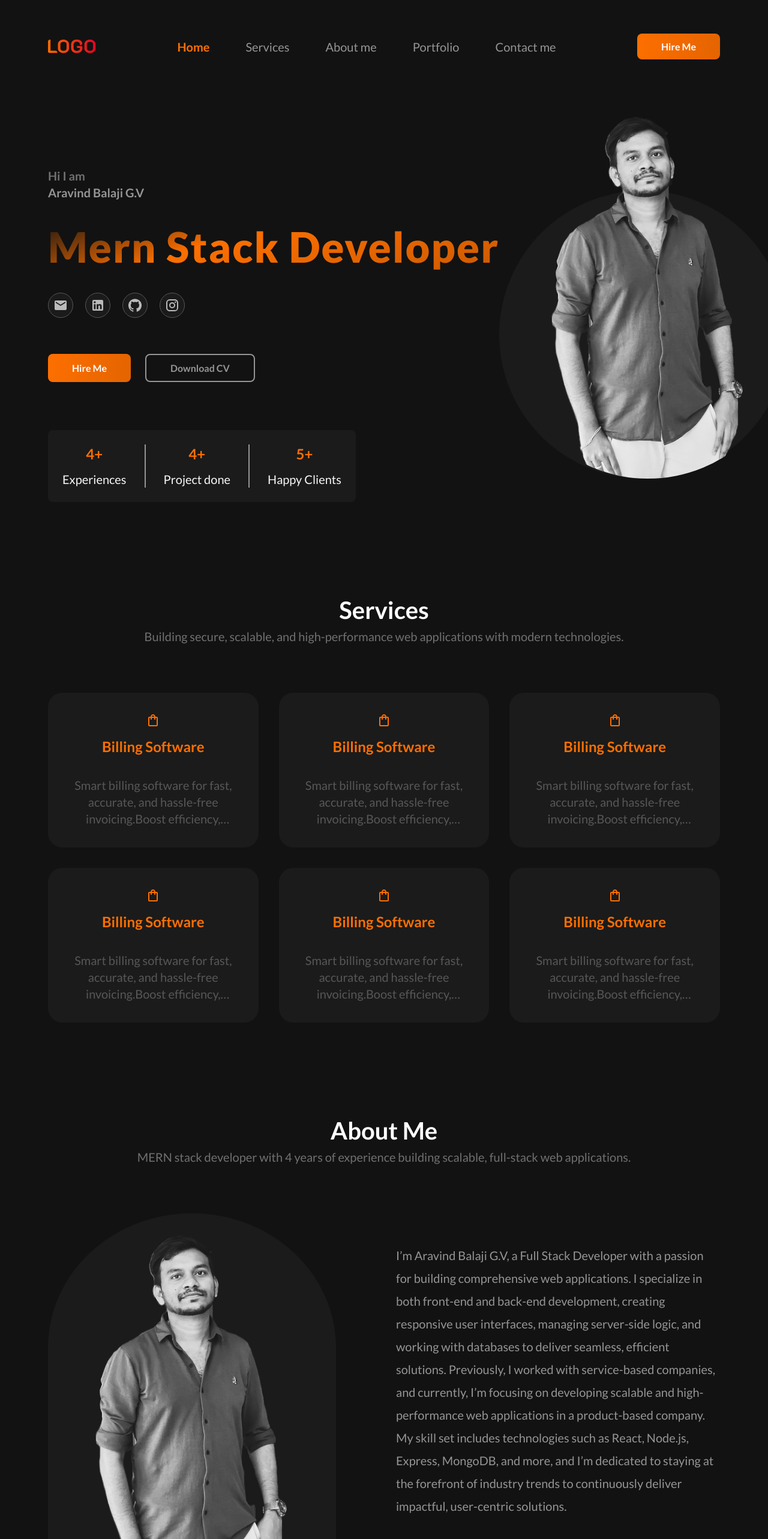
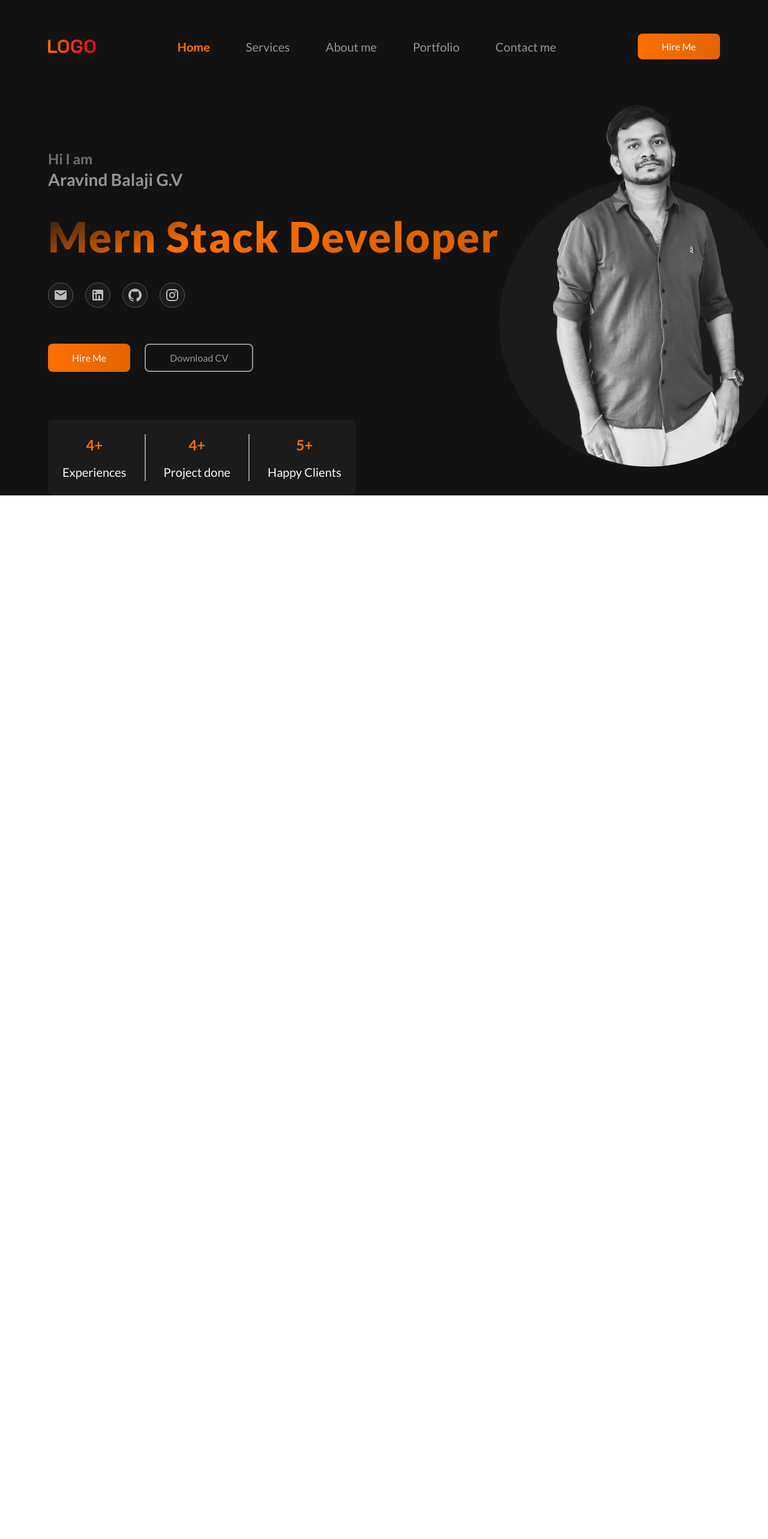
Before and after one commit to aravind-balaji-28/portfolio, a Next.js app: page / in a window 1280 px wide. Shown: the top 2566 px of the page at 60% size. After the commit the page ends 826 px from the top, so only its background shows below. Built offline with nearby package versions, Linux system fonts and the light colour scheme.

Commit message:
update code

```diff
--- a/app/data.tsx
+++ b/app/data.tsx
@@ -1,3 +1,4 @@
+"use client";
 import { Instagram, LinkedIn, GitHub, Mail, ShoppingBagOutlined } from '@mui/icons-material';
 
 export const NAV_ITEMS = ["Home", "Services", "About me", "Portfolio", "Contact me"];
--- a/app/globals.css
+++ b/app/globals.css
@@ -187,7 +187,8 @@
 
   /* Landing Page */
   .landing-page .header .button-comp .btn-text {
-    @apply !text-sm xl:!text-base;
+    @apply !text-sm lg:!text-base
+    !font-normal !text-base lg:!font-medium;
     line-height: normal !important;
   }
 
@@ -195,7 +196,8 @@
     @apply !fill-[var(--white-dark)];
   }
   .landing-page .body .profile .profile__left .button-comp .btn-text {
-    @apply !text-sm xl:!text-base;
+    @apply !text-sm lg:!text-base
+    !font-normal !text-base lg:!font-medium;
     line-height: normal !important;
   }
 
@@ -224,6 +226,6 @@
   .landing-page .tabs-comp .button-comp {
     @apply !gap-2.5
        !py-3 !px-8
-       xl:!px-10;
+       lg:!px-10;
   }
 }
--- a/app/page.tsx
+++ b/app/page.tsx
@@ -39,16 +39,16 @@ export default function Page() {
       size="lg"
       text="Hire Me"
       variant="filled"
-      className="px-[1rem] py-[0.5rem] xl:px-[2.5rem] xl:py-[0.75rem]"
+      className="px-[1rem] py-[0.5rem] md:px-[1.75rem] md:py-[0.625rem] lg:px-[2.5rem] lg:py-[0.75rem]"
     />
   }
   const Logo = (): React.JSX.Element => {
     return <Image src="/img/logo.svg" alt="Logo" width={80} height={100}
-      className="w-[64px] md:w-[80px] absolute left-1/2 -translate-x-1/2 xl:static xl:translate-x-0"
+      className="w-[64px] md:w-[72px] lg:w-[80px]"
     />
   }
   const NavLink = (): React.JSX.Element => {
-    return <div className="hidden xl:flex items-center gap-[3.75rem]">
+    return <div className="hidden lg:flex items-center gap-[3.75rem]">
       {NAV_ITEMS.map((item) => (
         <Typography
           key={item}
@@ -85,10 +85,12 @@ export default function Page() {
       ))}
     </div>
   }
+
   return (
-    <div className="landing-page bg-[#121212] w-full pt-14 flex flex-col gap-[60px] xl:gap-[150px]">
-      <header className="header flex justify-between items-center px-6 md:px-10 xl:px-20 bg-transparent">
-        <button className="block xl:hidden">
+
+    <div className="landing-page bg-[#121212] w-full flex flex-col gap-[60px] pt-[28px] md:gap-[80px] md:pt-[42px] lg:gap-[150px] lg:pt-[56px]">
+      <header className="header flex justify-between items-center px-[16px] md:px-[40px] lg:px-[80px]">
+        <button className="block lg:hidden">
           <svg
             xmlns="http://www.w3.org/2000/svg"
             className="w-6 h-6 text-white"
@@ -104,30 +106,32 @@ export default function Page() {
         <NavLink />
         <RenderHirMe />
       </header>
-      <div className="body flex flex-col gap-[9.375rem] px-20 pt-[1.875rem]">
-        {/* Profile Section */}
-        <div className="profile flex flex-col xl:flex-row justify-between items-center gap-[4rem] xl:gap-0">
-          <div className="profile__left w-full flex flex-col items-center xl:items-start text-center xl:text-left">
-            <div className="flex flex-col gap-[5rem]">
+      <div className="body flex flex-col gap-[100px] px-[16px] md:gap-[120px] md:px-[40px] lg:gap-[150px] lg:px-[80px]">
+        {/* Profile Section pending */}
+        <div className="profile flex flex-col lg:flex-row justify-between items-center">
+          <div className="profile__left">
+            <div className="flex flex-col gap-[50px] lg:gap-[5rem]">
               <div className="flex flex-col gap-[3.75rem]">
                 <div className="flex flex-col gap-[1.5rem]">
-                  <div className="flex flex-col">
-                    <Typography variant="h5" className="text-lg md:text-xl !text-[var(--white-dark-active)]">
+                  <div className="flex flex-col items-center md:items-start lg:items-start">
+                    <Typography variant="h5" className="!text-[var(--white-dark-active)] text-base md:text-xl lg:text-2xl">
                       Hi I am
                     </Typography>
-                    <Typography variant="h4" className="text-lg md:text-xl !text-[var(--white-dark-hover)]">
+                    <Typography variant="h4" className="!text-[var(--white-dark-hover)] text-xl md:text-2xl lg:text-[28px]">
                       Aravind Balaji G.V
                     </Typography>
                   </div>
                   <Typography variant="h1"
-                    className="bg-[linear-gradient(160deg,rgba(152,67,0,0)_0%,rgba(253,111,0,1)_38%,rgba(202,89,0,1)_100%)] bg-clip-text text-transparent text-[2.5rem] md:text-[3.5rem] xl:text-[4.375rem] font-black tracking-[0.131rem] whitespace-normal xl:whitespace-nowrap">
+                    className="bg-[linear-gradient(160deg,rgba(152,67,0,0)_0%,rgba(253,111,0,1)_38%,rgba(202,89,0,1)_100%)] bg-clip-text text-transparent text-[3.125rem] md:text-[3.75rem] lg:text-[4.375rem]
+ font-black tracking-[0.131rem] leading-normal break-words whitespace-normal text-center md:break-normal md:whitespace-nowrap md:text-left
+">
                     Mern Stack Developer
                   </Typography>
-                  <div className="inline-flex justify-center xl:justify-start gap-[1.25rem]">
+                  <div className="flex gap-[1.25rem] justify-center md:justify-start lg:justify-start">
                     <SocialMediaIcons />
                   </div>
                 </div>
-                <div className="flex justify-center xl:justify-start gap-[1.5rem]">
+                <div className="flex gap-[1.5rem] justify-center md:justify-start lg:justify-start">
                   <RenderHirMe />
                   <Button
                     borderRadius="corner"
@@ -137,11 +141,12 @@ export default function Page() {
                     size="lg"
                     text="Download CV"
                     type="button"
+                    className="px-[1rem] py-[0.5rem] md:px-[1.75rem] md:py-[0.625rem] lg:px-[2.5rem] lg:py-[0.75rem]"
                     variant="outlined"
                   />
                 </div>
               </div>
-              <div className="flex gap-[1.875rem] p-[16px] xl:p-[1.5rem] bg-[var(--dark-grey)] w-full max-w-max rounded-[0.5rem]">
+              <div className="flex gap-[1.875rem] p-[16px] md:p-[20px] lg:p-[1.5rem] bg-[var(--dark-grey)] w-full max-w-max rounded-[0.5rem]">
                 {HIGHLIGHTS.map((item, index) => {
                   const isLast = index === HIGHLIGHTS.length - 1;
                   return (
@@ -150,15 +155,17 @@ export default function Page() {
                       className={[
                         "flex flex-col items-center gap-[0.75rem]",
                         !isLast &&
-                        "border-r-2 border-[var(--white-dark-hover)] pr-[1.875rem]",
+                        "border-r-2 border-[var(--white-dark-hover)] pr-[14px] md:pr-[22px] lg:pr-[1.875rem]",
                       ]
                         .filter(Boolean)
                         .join(" ")}
                     >
-                      <Typography variant="h5" className="max-xl:text-[20px] text-[var(--orange-normal)]">
+                      <Typography variant="h5" className="text-[var(--orange-normal)] text-[20px] md:text-[22px] lg:text-[24px]"
+                      >
                         {item.value}
                       </Typography>
-                      <Typography variant="h6" className="max-xl:text-[16px] text-[var(--white-normal)]">
+                      <Typography variant="h6" className="text-[var(--white-normal)] text-[16px] md:text-[18px] lg:text-[20px] whitespace-nowrap
+                      ">
                         {item.label}
                       </Typography>
                     </div>
@@ -167,43 +174,32 @@ export default function Page() {
               </div>
             </div>
           </div>
-          <div className="profile__right flex justify-center xl:justify-end w-full mt-8 xl:mt-0">
-            <div
-              className="relative flex items-center justify-center bg-[var(--dark-grey)] rounded-full w-[16rem] h-[16rem] sm:w-[20rem] sm:h-[20rem] md:w-[24rem] md:h-[24rem] xl:w-[30rem] xl:h-[30rem]">
-              <div className="absolute left-[0.5rem] bottom-0 w-[88%] sm:w-[92%] md:w-[95%] xl:w-full">
-                <Image
-                  className="w-full h-full rounded-full object-cover grayscale"
-                  src="/img/profile-img.png"
-                  alt="Profile image"
-                  width={300}
+          <div className="profile__right">
+            <div className="relative flex items-center justify-center bg-[var(--dark-grey)] rounded-full w-[30rem] h-[30rem]">
+              <div className="absolute left-[0.625rem] bottom-[0] w-full">
+                <Image className="w-full h-full rounded-full object-cover grayscale" src="/img/profile-img.png" alt="Logo" width={300}
                   height={200}
-                  priority
                 />
               </div>
             </div>
           </div>
         </div>
         {/* Service Section */}
-        <div className="service flex flex-col items-center justify-center gap-[3rem] sm:gap-[4rem] xl:gap-[80px]">
-          <SectionHeading
-            title="Services"
-            description="Building secure, scalable, and high-performance web applications with modern technologies."
-          />
-          <div
-            className="grid grid-cols-1 sm:grid-cols-2 lg:grid-cols-3 gap-[1.5rem] sm:gap-[2rem] xl:gap-[2.125rem] place-items-center w-full"
-          >
+        {/* <div className="service flex flex-col items-center justify-center gap-[80px]">
+          <SectionHeading title="Services" description="Building secure, scalable, and high-performance web applications with modern technologies." />
+          <div className="grid grid-cols-1 gap-[2.125rem] place-items-stretch">
             {SERVICES.map((service, index) => {
               const Icon = service.icon;
               return (
                 <div
                   key={index}
-                  className="flex flex-col items-center justify-between gap-[1.5rem] sm:gap-[2.125rem] bg-[var(--dark-grey)] rounded-[1.25rem] sm:rounded-[1.5rem] p-[1.5rem] sm:p-[2.125rem] w-full max-w-full sm:max-w-[24.979rem] h-full">
-                  <div className="flex flex-col items-center gap-[0.75rem] sm:gap-[1rem]">
-                    <Icon className="w-[3rem] sm:w-[3.642rem] h-auto" />
-                    <Typography
-                      variant="h5"
-                      className="text-[var(--orange-normal)] text-center"
+                  className="flex flex-col items-center justify-center  gap-[2.125rem]
+                   bg-[var(--dark-grey)] rounded-[1.5rem] p-[2.125rem]
+                   w-full max-w-[24.979rem]"
                 >
+                  <div className="flex flex-col items-center gap-[1rem]">
+                    <Icon className="!w-[3.642rem] !h-auto" />
+                    <Typography variant="h5" className="text-[var(--orange-normal)]">
                       {service.title}
                     </Typography>
                   </div>
@@ -218,48 +214,25 @@ export default function Page() {
               );
             })}
           </div>
-        </div>
+        </div> */}
         {/* About Me Section */}
-        <div className="about flex flex-col items-center justify-center gap-[3rem] sm:gap-[4rem] xl:gap-[80px]">
-          {/* Section Heading */}
-          <SectionHeading
-            className="about__heading text-center xl:text-left"
-            title="About Me"
-            description="MERN stack developer with 4 years of experience building scalable, full-stack web applications."
-          />
-          {/* Content */}
-          <div className="about__content flex flex-col xl:flex-row items-center gap-[3rem] sm:gap-[4rem] xl:gap-[6.25rem] w-full">
-            {/* LEFT IMAGE */}
-            <div className="about__content__left flex justify-center w-full xl:w-auto">
-              <div
-                className="relative flex items-center justify-center bg-[var(--dark-grey)] w-[16rem] h-[22rem]sm:w-[20rem] sm:h-[28rem] md:w-[24rem] md:h-[32rem] xl:w-[30rem] xl:h-[40rem] rounded-t-[50%]rounded-b-[0.625rem] [border-top-left-radius:50%_35%] [border-top-right-radius:50%_35%]">
-                <div className="absolute inset-x-0 bottom-0 w-full h-full">
-                  <Image
-                    className="w-full h-full object-cover grayscale"
-                    src="/img/profile-img.png"
-                    alt="Profile image"
-                    width={400}
+        {/* <div className="about flex flex-col items-center justify-center gap-[80px]">
+          <SectionHeading className='about__heading' title="About Me" description="MERN stack developer with 4 years of experience building scalable, full-stack web applications." />
+          <div className="about__content flex gap-[6.25rem]">
+            <div className="about__content__left">
+              <div className="relative flex items-center justify-center bg-[var(--dark-grey)]  w-[30rem] h-[40rem] rounded-t-[50%]
+         rounded-b-[0.625rem]
+         [border-top-left-radius:50%_35%]
+         [border-top-right-radius:50%_35%] ">
+                <div className="absolute left-[0] bottom-[0] w-full">
+                  <Image className="w-full h-full object-cover grayscale" src="/img/profile-img.png" alt="Logo" width={400}
                     height={200}
                   />
                 </div>
               </div>
-            </div>
-            {/* RIGHT CONTENT */}
-            <div className="about__content__right flex flex-col gap-[2rem] sm:gap-[2.5rem] items-center xl:items-start text-center xl:text-left w-full">
-              <Typography
-                variant="h6"
-                className="text-[var(--white-dark-hover)] leading-[1.9] tracking-normal"
-              >
-                I’m Aravind Balaji G.V, a Full Stack Developer with a passion for building
-                comprehensive web applications. I specialize in both front-end and
-                back-end development, creating responsive user interfaces, managing
-                server-side logic, and working with databases to deliver seamless,
-                efficient solutions. Previously, I worked with service-based companies,
-                and currently, I’m focusing on developing scalable and high-performance
-                web applications in a product-based company. My skill set includes
-                technologies such as React, Node.js, Express, MongoDB, and more, and I’m
-                dedicated to staying at the forefront of industry trends to continuously
-                deliver impactful, user-centric solutions.
+            </div> <div className="about__content__right flex flex-col gap-[2.5rem]">
+              <Typography variant="h6" className="text-[var(--white-dark-hover)] leading-[1.9] tracking-normal">
+                I’m Aravind Balaji G.V, a Full Stack Developer with a passion for building comprehensive web applications. I specialize in both front-end and back-end development, creating responsive user interfaces, managing server-side logic, and working with databases to deliver seamless, efficient solutions. Previously, I worked with service-based companies, and currently, I’m focusing on developing scalable and high-performance web applications in a product-based company. My skill set includes technologies such as React, Node.js, Express, MongoDB, and more, and I’m dedicated to staying at the forefront of industry trends to continuously deliver impactful, user-centric solutions.
               </Typography>
               <Button
                 borderRadius="corner"
@@ -274,9 +247,10 @@ export default function Page() {
                 variant="filled"
               />
             </div>
+            <div>
             </div>
-          {/* SKILLS */}
-          <div className="SKILLS flex gap-[2.5rem] sm:gap-[4rem] xl:gap-[7rem] flex-wrap justify-center xl:justify-start">
+          </div>
+          <div className="skills flex gap-[7rem] flex-wrap">
             {SKILLS.map((skill, index) => (
               <ProgressBar
                 key={`${skill.title}-${index}`}
@@ -287,70 +261,71 @@ export default function Page() {
               />
             ))}
           </div>
-        </div>
+        </div> */}
         {/* Portfolio Section */}
-        <div className="portfolio flex flex-col items-center justify-center gap-[2.5rem] sm:gap-[3.5rem] xl:gap-[70px]">
-          {/* Heading + Tabs */}
-          <div className="flex flex-col gap-[1.5rem] sm:gap-[2.5rem] items-center xl:items-start">
-            <SectionHeading className="portfolio__heading text-center xl:text-left" title="Portfolio" />
-            <div className="w-full overflow-x-auto xl:overflow-visible">
+        {/* <div className="portfolio flex flex-col items-center justify-center gap-[70px]">
+          <div className="flex flex-col gap-[40px]">
+            <SectionHeading className='portfolio__heading' title="Portfolio" />
             <Tabs
-                className="flex gap-[1rem] min-w-max justify-center xl:justify-start"
+              className=""
               tabs={[
-                  { id: 1, label: "All" },
-                  { id: 2, label: "Ecommerce" },
-                  { id: 3, label: "Crypto & DeFi" },
+                {
+                  id: 1,
+                  label: 'All'
+                },
+                {
+                  id: 2,
+                  label: 'Ecommerce'
+                },
+                {
+                  id: 3,
+                  label: 'Crypto & DeFi'
+                },
               ]}
             />
           </div>
+          <div className="flex w-full gap-[2rem] justify-center flex-wrap">
+            <div className="flex flex-col items-center w-full max-w-[415px]">
+              <div className="w-full min-h-[300px] md:min-h-[380px] lg:min-h-[415px]  bg-[url('/img/Rectangle-test.png')] bg-cover bg-center rounded-t-[0.625rem]">
               </div>
-          {/* Portfolio Cards */}
-          <div className="flex w-full gap-[1.25rem] sm:gap-[2rem] justify-center flex-wrap">
-            {[1, 2].map((_, index) => (
-              <div
-                key={index}
-                className="flex flex-col items-center w-full max-w-[20rem] sm:max-w-[24rem] lg:max-w-[415px]"
-              >
-                {/* Image */}
-                <div
-                  className="w-full min-h-[220px] sm:min-h-[280px] md:min-h-[340px] lg:min-h-[415px] bg-[url('/img/Rectangle-test.png')] bg-cover bg-center rounded-t-[0.625rem]"
-                />
-                {/* Title */}
-                <div className="flex bg-[#ffffff14] p-[0.75rem] sm:p-[1rem] rounded-b-[0.625rem] w-full">
-                  <Typography
-                    variant="body"
-                    className="text-[var(--white-normal-active)] text-sm sm:text-base"
-                  >
+              <div className="flex bg-[#ffffff14] p-[16px] rounded-b-[0.625rem] w-full">
+                <Typography variant="body" className="text-[var(--white-normal-active)]">
                   WonderSoft
                 </Typography>
               </div>
             </div>
-            ))}
+            <div className="flex flex-col items-center w-full max-w-[415px]">
+              <div className="w-full min-h-[300px] md:min-h-[380px] lg:min-h-[415px]  bg-[url('/img/Rectangle-test.png')] bg-cover bg-center rounded-t-[0.625rem]">
+              </div>
+              <div className="flex bg-[#ffffff14] p-[16px] rounded-b-[0.625rem] w-full">
+                <Typography variant="body" className="text-[var(--white-normal-active)]">
+                  WonderSoft
+                </Typography>
               </div>
             </div>
-        <div className="contact flex flex-col items-center justify-center gap-[2.5rem] sm:gap-[3rem] xl:gap-[50px]">
-          <SectionHeading
-            className="contact__heading text-center xl:text-left"
-            title="Contact Me"
-            description="Let’s Connect — Feel Free to Reach Out"
-          />
-          <div className="flex flex-col w-full max-w-[1012px] gap-[1.5rem] sm:gap-[2rem] xl:gap-[30px]">
-            {/* Name + Email */}
-            <div className="flex flex-col sm:flex-row w-full gap-[1.25rem] sm:gap-[30px]">
+          </div>
+        </div> */}
+        {/* Contact Section */}
+        {/* <div className="contact flex flex-col items-center justify-center gap-[50px]">
+          <SectionHeading className='contact__heading' title="Contact Me" description="Let’s Connect — Feel Free to Reach Out" />
+          <div className="flex flex-col w-full max-w-[1012px] gap-[30px]">
+            <div className="flex w-full gap-[30px]">
               <Input
+                className=""
                 id="name_id"
                 label="Name"
                 variant="outlined"
               />
               <Input
+                className=""
                 id="email_id"
                 label="Email"
                 variant="outlined"
               />
             </div>
-            {/* Phone + Service */}
-            <div className="flex flex-col sm:flex-row w-full gap-[1.25rem] sm:gap-[30px]">
+            <div className="flex w-full gap-[30px]">
               <Input
+                className=""
                 id="phone_number_id"
                 label="Phone Number"
                 variant="outlined"
@@ -359,22 +334,32 @@ export default function Page() {
                 label="Service of Interest"
                 onChange={() => { }}
                 options={[
-                  { label: "Mern Stack Developer", value: "Mern Stack Developer" },
-                  { label: "Frontend Developer", value: "Frontend Developer" },
-                  { label: "Backend Developer", value: "Backend Developer" },
+                  {
+                    label: 'Mern Stack Developer',
+                    value: 'Mern Stack Developer'
+                  },
+                  {
+                    label: 'Frontend Developer',
+                    value: 'Frontend Developer'
+                  },
+                  {
+                    label: 'Backend Developer',
+                    value: 'Backend Developer'
+                  }
                 ]}
                 value=""
                 variant="outlined"
               />
             </div>
-            {/* Subject + Description */}
-            <div className="flex flex-col sm:flex-row w-full gap-[1.25rem] sm:gap-[30px] items-start">
+            <div className="flex w-full gap-[30px] items-start">
               <Input
-                id="subject_id"
-                label="Subject"
+                className=""
+                id="phone_number_id"
+                label="Phone Number"
                 variant="outlined"
               />
               <Input
+                className=""
                 id="project_description_id"
                 label="Project Description"
                 multiline
@@ -382,8 +367,7 @@ export default function Page() {
                 variant="outlined"
               />
             </div>
-            {/* Submit Button */}
-            <div className="flex justify-center xl:justify-end w-full">
+            <div className="flex justify-end w-full">
               <Button
                 borderRadius="corner"
                 color="white"
@@ -396,17 +380,13 @@ export default function Page() {
               />
             </div>
           </div>
+        </div> */}
       </div>
-      </div>
-      <footer
-        className="footer flex flex-col items-center gap-[2rem] sm:gap-[3rem] xl:gap-[50px] bg-[var(--dark-grey)]px-[1rem] py-[2.5rem] sm:px-[2.5rem] sm:py-[3.75rem] xl:p-[80px] text-center"
-      >
+      {/* <footer className="footer flex flex-col items-center gap-[50px] bg-[var(--dark-grey)] p-[80px]">
         <Logo />
         <NavLink />
         <SocialMediaIcons />
-        <div
-          className="flex flex-col sm:flex-row items-center gap-[1.25rem] sm:gap-[40px]"
-        >
+        <div className="flex gap-[40px]">
           <InfoCard
             icon={<MailSvg />}
             text="balajiaravind99@gmail.com"
@@ -416,7 +396,7 @@ export default function Page() {
             text="+91 6381127676"
           />
         </div>
-      </footer>
+      </footer> */}
     </div>
   );
 }
```
Lines whose indentation alone changed are shown as unchanged.
